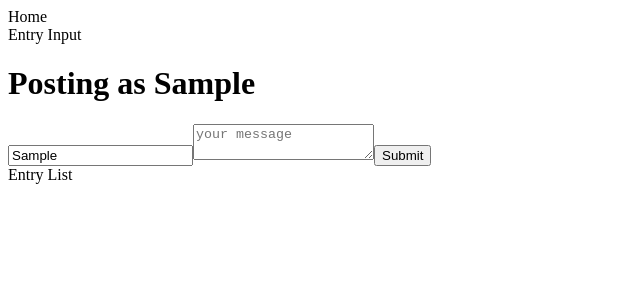
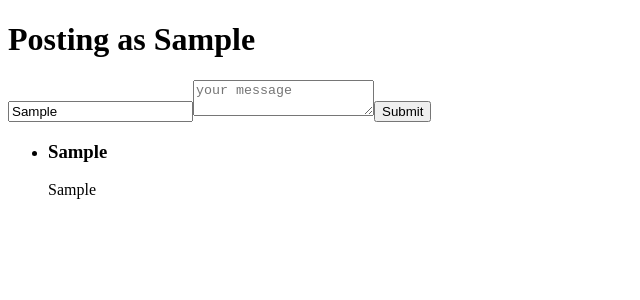
Before and after one commit to spencer-eagleton/useContext-guestbook, a React app: page / in a window 1280 px wide. Both pictures are taken after typing "Sample", "Sample" into the empty fields and a click on the button "Submit". Shown: the top 300 px of the page, without its empty margins (0-640 px from the left). Built offline with nearby package versions, Linux system fonts and the light colour scheme.

Commit message:
rendered message card with user and entry

```diff
--- /dev/null
+++ b/src/components/EntryCard/EntryCard.jsx
@@ -0,0 +1,7 @@
+
+export default function EntryCard({entry}) {
+    const { userName, message } = entry
+  return <><h3>{userName}</h3><p>
+      {message}
+  </p></>;
+}
--- a/src/components/EntryInput/EntryInput.jsx
+++ b/src/components/EntryInput/EntryInput.jsx
@@ -7,18 +7,18 @@ export default function EntryInput() {
     const [userName, setUserName] = useState('');
     const [userMessage, setUserMessage] = useState('');
     const { user, setUser } = useUser()
-    const { messages, setMessages} = useMessages()
+    const { messages, setMessages } = useMessages()
 
 
     const handleSubmit = (e) => {
       e.preventDefault();
+      setUser(userName);
       setMessages([...messages, { userName, message: userMessage} ])
-      setUser(userName);
       setUserMessage('');
     };
 
 
-  return <><div>Entry Input</div>
+  return <>
   <h1>Posting as {user}</h1>
   <form>
       <input type="text" value={userName} onChange={(e) => {setUserName(e.target.value)}} placeholder="your name"/>
--- a/src/components/EntryList/EntryList.jsx
+++ b/src/components/EntryList/EntryList.jsx
@@ -1,4 +1,20 @@
+import { useMessages } from "../../context/EntryContext";
+import EntryCard from "../EntryCard/EntryCard";
 
 export default function EntryList() {
-  return <div>Entry List</div>;
+const { messages } = useMessages()
+
+  return <>
+  <ul>
+
+  {messages.map((entry) => {
+    return (
+      <li key={`${entry.userName}-${entry.message}`}>
+        <EntryCard entry={entry}/>
+
+      </li>
+    )
+  })}
+  </ul>
+</>;
 }
--- a/src/views/Home/Home.jsx
+++ b/src/views/Home/Home.jsx
@@ -5,7 +5,6 @@ export default function Home() {
 
   return (
     <>
-      <div>Home</div>
       <EntryInput />
       <EntryList />
     </>
```
